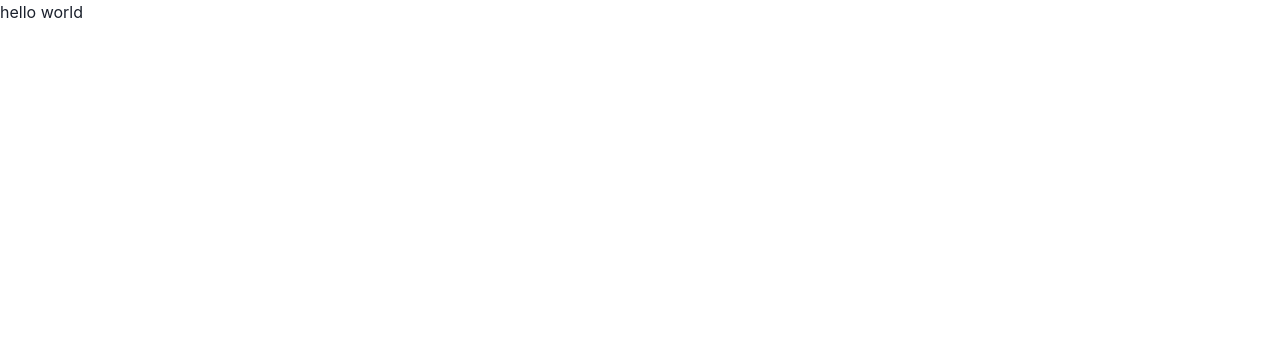
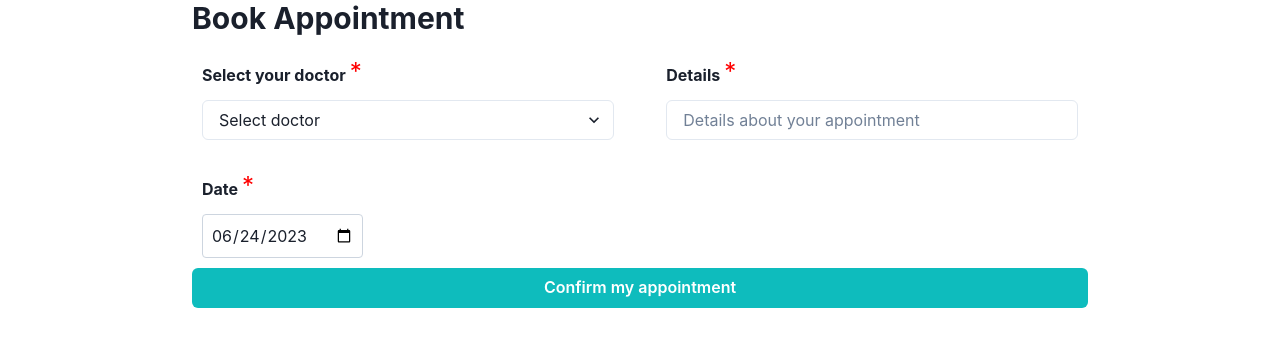
Before and after one commit to yejoyce8/MedicalWeb3, a React (Create React App) app in the folder frontend/: page /appt-book in a window 1280 px wide. Shown: the top 346 px of the page. Built offline with nearby package versions, Linux system fonts and the light colour scheme.

Commit message:
Create Appointment Booking page

```diff
--- a/frontend/package.json
+++ b/frontend/package.json
@@ -15,10 +15,11 @@
     "@types/react-dom": "^18.2.6",
     "framer-motion": "^10.12.17",
     "react": "^18.2.0",
+    "react-datepicker": "^4.14.1",
     "react-dom": "^18.2.0",
     "react-router-dom": "^6.14.0",
     "react-scripts": "5.0.1",
-    "typescript": "^4.9.5",
+    "typescript": "^5.1.3",
     "web-vitals": "^2.1.4"
   },
   "scripts": {
@@ -44,5 +45,8 @@
       "last 1 firefox version",
       "last 1 safari version"
     ]
+  },
+  "devDependencies": {
+    "@types/react-datepicker": "^4.11.2"
   }
 }
--- a/frontend/src/pages/ApptBookingForm.tsx
+++ b/frontend/src/pages/ApptBookingForm.tsx
@@ -1,12 +1,136 @@
-import React from "react";
-import {Text} from "@chakra-ui/react";
+import React, {useState,ChangeEvent} from "react";
+import {
+  Box,
+  Button,
+  Heading,
+  Input,
+  Select,
+  Text,
+} from "@chakra-ui/react";
+import "react-datepicker/dist/react-datepicker.css"
+
 
 
 /**
- * This page is used to create a new Review
+ * This page is used to create a new appointment
  */
+
+interface ApptBookingFormProps {
+  id: number;
+}
+//{ patientId }: ApptBookingFormProps
+
 const ApptBookingForm = (): React.ReactElement => {
-  return <Text> hello world </Text>;
+  //sets information
+  const [details, setDetails] = useState<string>("");
+  const [doctor, setDoctor] = useState<string>("");
+  const [date, setDate] = useState<Date|null>(new Date());
+  const [epochDate, setEpochDate] = useState<number | null>(null);
+
+  //func to call when the user schedules
+  const handleSchedule = () => {
+    console.log('details', details);
+    console.log('doctor', doctor);
+    console.log('date', date);
+    //NOTE: when we send date to the function, we want to increase it by one day
+    console.log('epochDate',epochDate);
+  };
+
+  const handleDateChange = (event: ChangeEvent<HTMLInputElement>) => {
+    const selectedDate = new Date(event.target.value);
+    setDate(selectedDate);
+
+    const epochTime = selectedDate.getTime();
+    setEpochDate(epochTime);
+  };
+
+
+
+  return (
+    <Box display="flex" flexDirection="column" m="0px auto" w="70%">
+      <Heading size="lg">Book Appointment</Heading>
+
+      <Box
+      display="flex"
+      flexDirection="row"
+      alignItems="flex-start"
+      justifyContent="space-between"
+      p="10px"
+      mt="20px">
+
+        <Box w="47%">
+          <Box display="flex" flexDirection="row" mb="10px">
+              <Heading size="sm">Select your doctor</Heading>
+              <Text color="red" ml={1} mt={-3} fontSize="1.5em">
+                *
+              </Text>
+          </Box>
+          <Select
+           placeholder='Select doctor'
+           value={doctor}
+           onChange={(event) => setDoctor(event.target.value)}
+
+          >
+            <option value='option1'>Option 1</option>
+            <option value='option2'>Option 2</option>
+            <option value='option3'>Option 3</option>
+          </Select>
+        </Box>
+        <Box w="47%">
+          <Box display="flex" flexDirection="row" mb="10px">
+              <Heading size="sm">Details</Heading>
+              <Text color="red" ml={1} mt={-3} fontSize="1.5em">
+                *
+              </Text>
+          </Box>
+          <Input
+                placeholder="Details about your appointment"
+                value={details}
+                onChange={(event) => setDetails(event.target.value)}
+            />
+        </Box>
+      </Box>
+      <Box
+      display="flex"
+      flexDirection="row"
+      alignItems="flex-start"
+      justifyContent="space-between"
+      p="10px"
+      mt="20px">
+        <Box w="47%">
+          <Box display="flex" flexDirection="row" mb="10px">
+                <Heading size="sm">Date</Heading>
+                <Text color="red" ml={1} mt={-3} fontSize="1.5em">
+                  *
+                </Text>
+            </Box>
+            <input type="date"
+            style={{
+              borderWidth: '0.5px',
+              borderStyle: 'solid',
+              borderColor: '#CDD5Df',
+              borderRadius: '4px',
+              padding: '8px',
+            }}
+            value = {date ? date.toISOString().split('T')[0] : ''}
+            onChange={handleDateChange}/>
+        </Box>
+
+      </Box>
+      <Button
+              colorScheme="teal"
+              bg="#0EBCBD"
+              variant="solid"
+              onClick={handleSchedule}
+            >
+              Confirm my appointment
+        </Button>
+    </Box>
+
+
+
+
+  );
 };
 
 export default ApptBookingForm;
```
Also changed, not shown: 1 other file (tests, documents, lock files or other folders).
